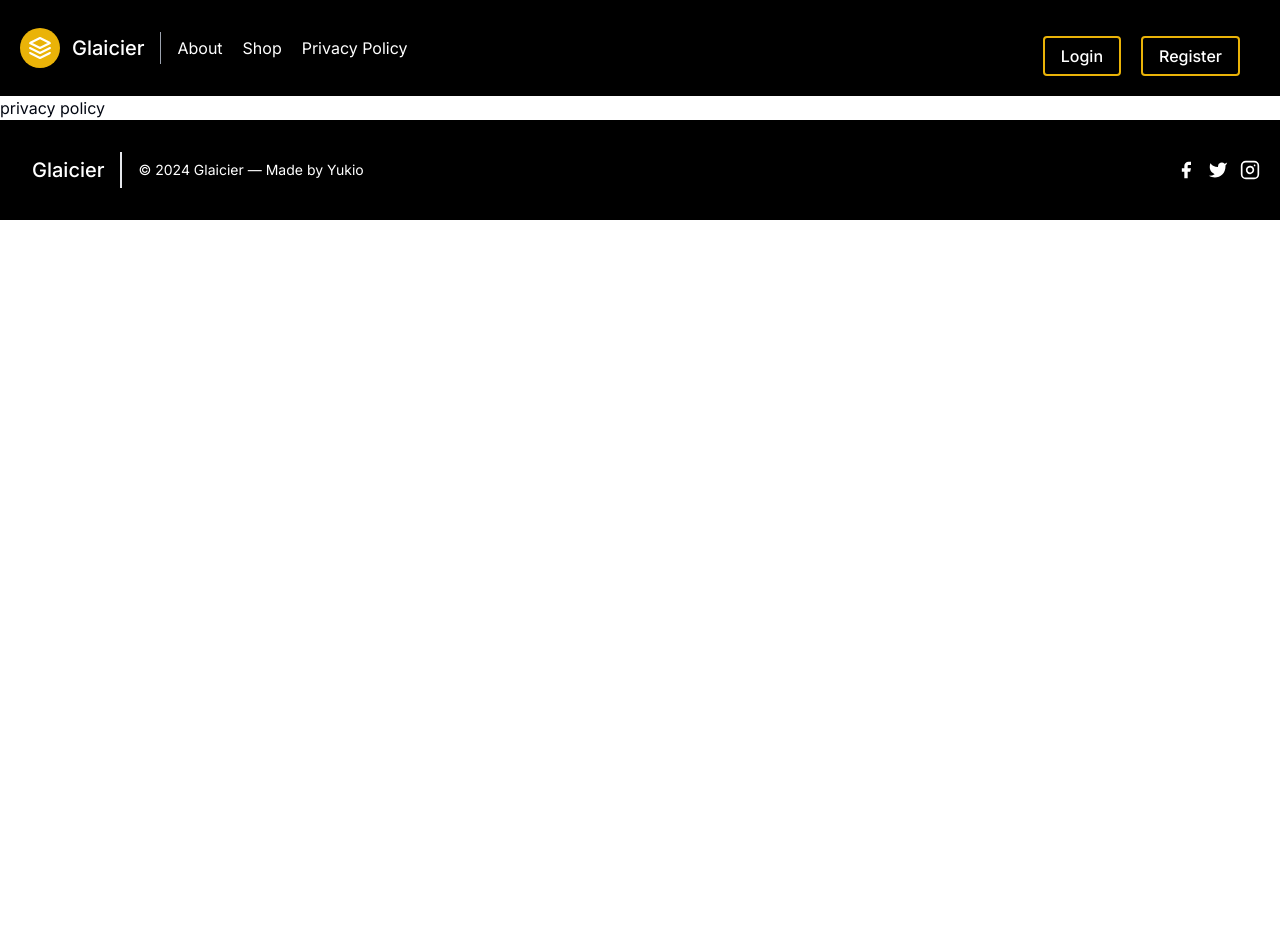
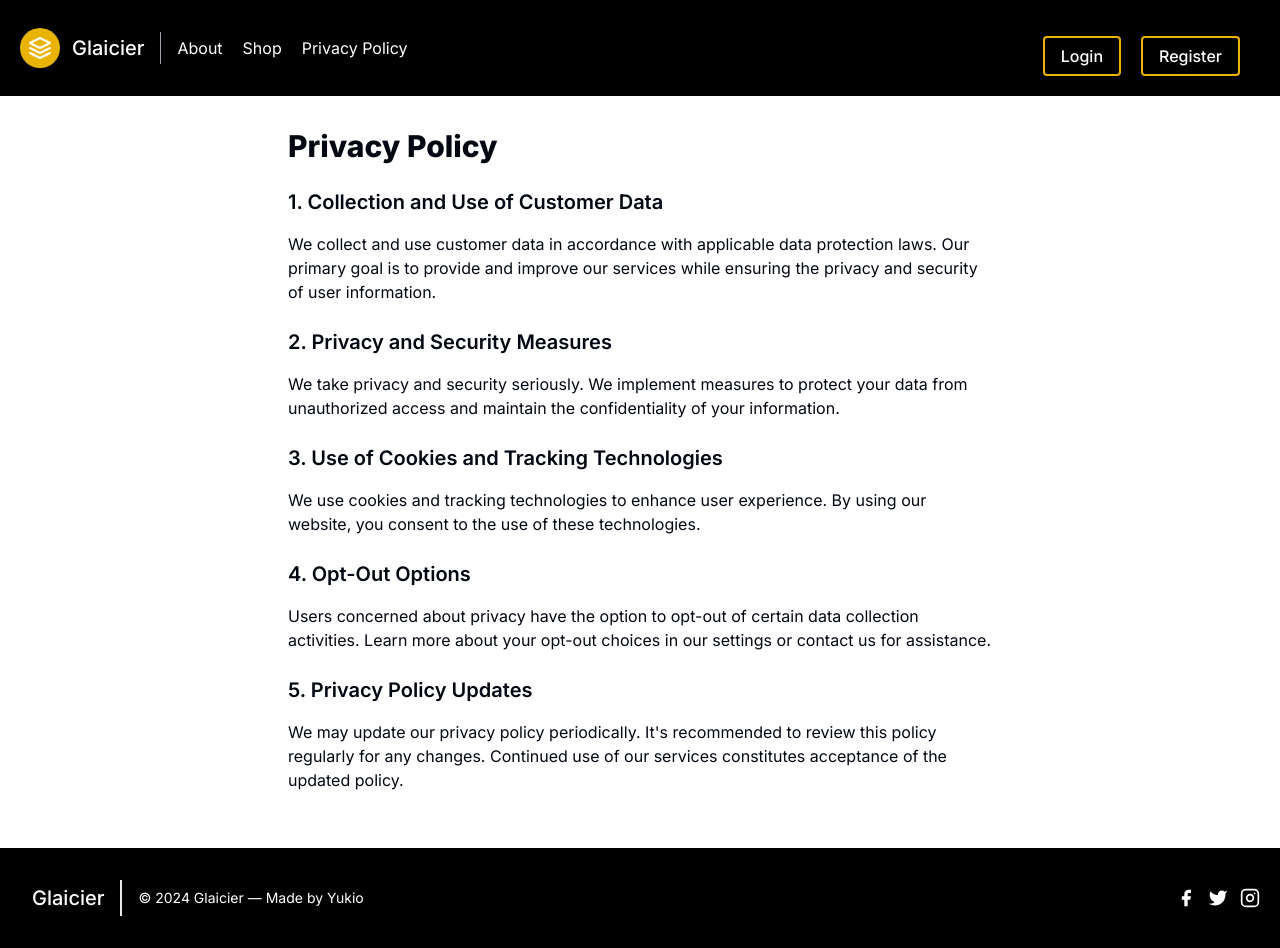
Before and after one commit to yukiodesigns/glacier_foods, a Next.js app: page /privacy-policy in a window 1280 px wide. Before the commit the page ends 800 px from the top, so only its background shows below. Built offline with nearby package versions, Linux system fonts and the light colour scheme.

Commit message:
Created privacy policy

```diff
--- a/app/privacy-policy/page.tsx
+++ b/app/privacy-policy/page.tsx
@@ -1,8 +1,51 @@
 import React from 'react'
-
+import Head from 'next/head';
 const page = () => {
   return (
-    <div>privacy policy</div>
+    <div>
+
+      <Head>
+        <title>Privacy Policy</title>
+      </Head>
+      <div className="max-w-screen-md mx-auto p-8">
+        <h1 className="text-3xl font-extrabold mb-6">Privacy Policy</h1>
+
+        <section className="mb-6">
+          <h2 className="text-xl font-semibold mb-4">1. Collection and Use of Customer Data</h2>
+          <p>
+            We collect and use customer data in accordance with applicable data protection laws. Our primary goal is to provide and improve our services while ensuring the privacy and security of user information.
+          </p>
+        </section>
+
+        <section className="mb-6">
+          <h2 className="text-xl font-semibold mb-4">2. Privacy and Security Measures</h2>
+          <p>
+            We take privacy and security seriously. We implement measures to protect your data from unauthorized access and maintain the confidentiality of your information.
+          </p>
+        </section>
+
+        <section className="mb-6">
+          <h2 className="text-xl font-semibold mb-4">3. Use of Cookies and Tracking Technologies</h2>
+          <p>
+            We use cookies and tracking technologies to enhance user experience. By using our website, you consent to the use of these technologies.
+          </p>
+        </section>
+
+        <section className="mb-6">
+          <h2 className="text-xl font-semibold mb-4">4. Opt-Out Options</h2>
+          <p>
+            Users concerned about privacy have the option to opt-out of certain data collection activities. Learn more about your opt-out choices in our settings or contact us for assistance.
+          </p>
+        </section>
+
+        <section className="mb-6">
+          <h2 className="text-xl font-semibold mb-4">5. Privacy Policy Updates</h2>
+          <p>
+            We may update our privacy policy periodically. It's recommended to review this policy regularly for any changes. Continued use of our services constitutes acceptance of the updated policy.
+          </p>
+        </section>
+      </div>
+    </div>
   )
 }
 
```
